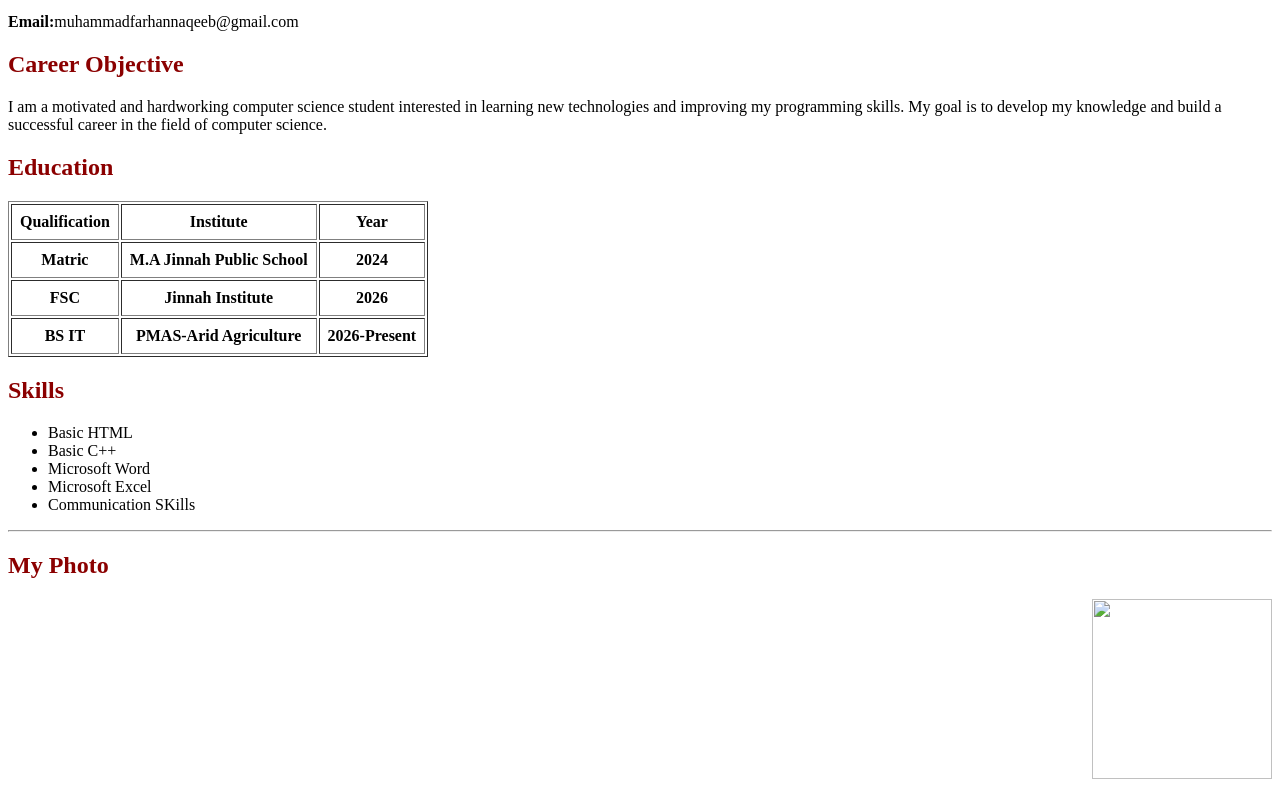
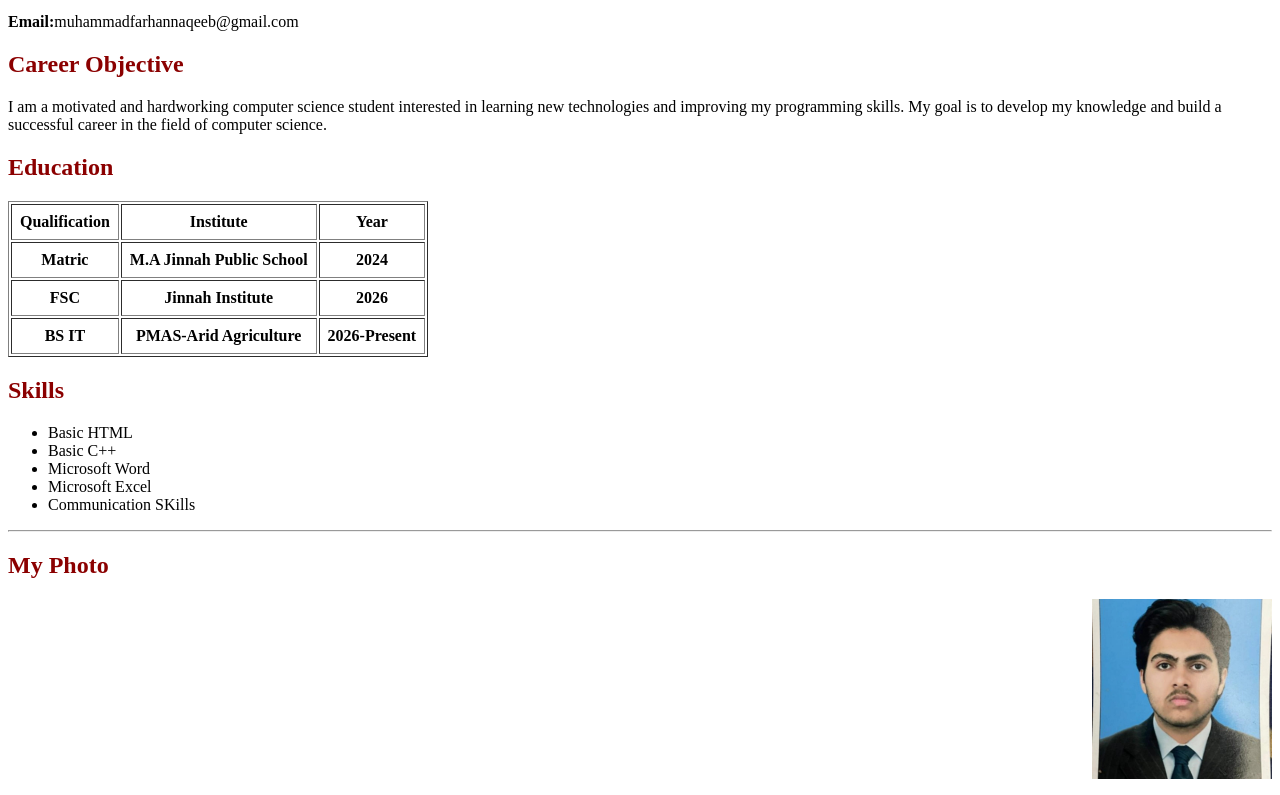
Before and after one commit to farhannaqeeb93/Levis-Website, a plain HTML site: page cv.html in a window 1280 px wide. Shown: the part 378-1173 px from the top of the page. Drawn offline with Linux system fonts and the light colour scheme.

Commit message:
Update cv.html

```diff
--- a/cv.html
+++ b/cv.html
@@ -66,7 +66,7 @@
     <hr>
     <h2><font color="darkred">My Photo</font></h2>
     <p align=right>
-        <img src="farhan.jpeg" width="180">
+        <img src="images/farhan.jpeg" width="180">
 
     </p>
 
```
